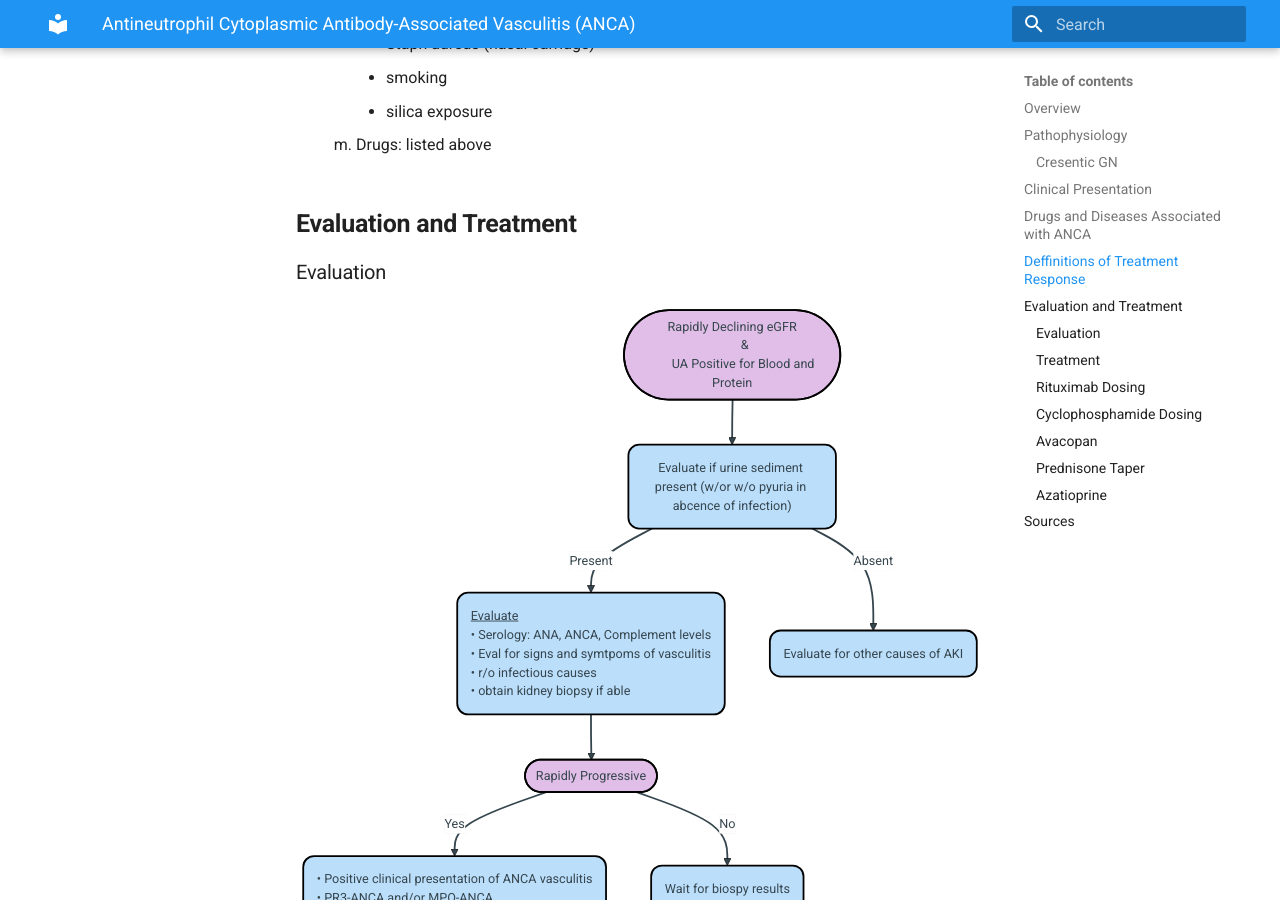
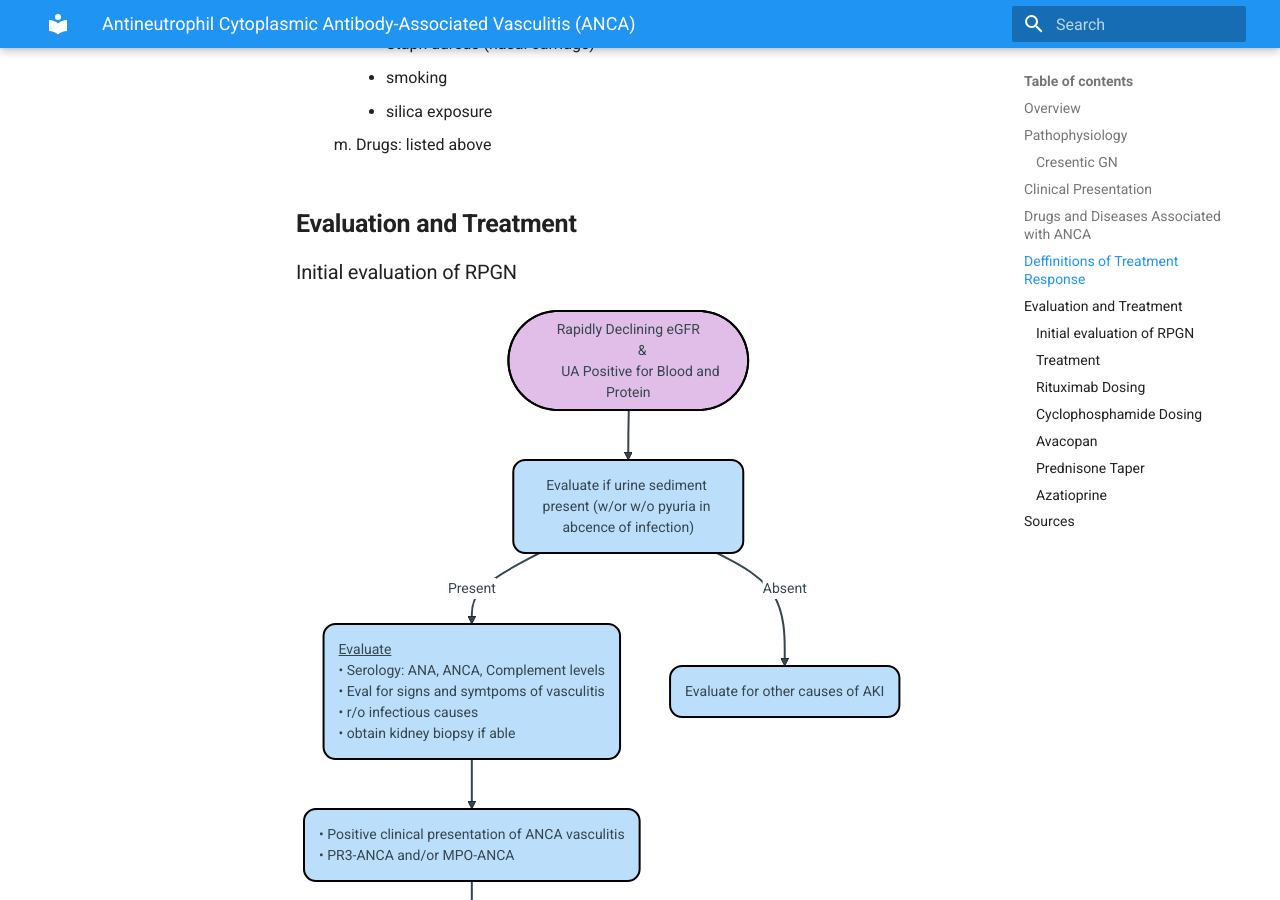
Before and after one commit to TTUNEPH2025/GN, an MkDocs documentation site: the page built from docs/ANCA.md, in a window 1280 px wide and 900 px high, scrolled down 4722 px. Built offline with MkDocs 1.6.1 and Material for MkDocs 9.7.7, drawn with Linux system fonts in a browser that asks for light colours; part of the change alters nothing that is shown.

Commit message:
Update ANCA.md

````diff
--- a/docs/ANCA.md
+++ b/docs/ANCA.md
@@ -112,13 +112,13 @@
     13. Drugs: listed above
 
 ## **Evaluation and Treatment**
-### Evaluation
+### Initial evaluation of RPGN
 ```mermaid
 ---
 config:
   theme: redux
 ---
-flowchart TD
+flowchart TB
     A(["Rapidly Declining eGFR
         &
         UA Positive for Blood and Protein"]) --> n1["Evaluate if urine sediment present (w/or w/o pyuria in abcence of infection)"]
@@ -128,29 +128,22 @@ flowchart TD
     • r/o infectious causes
     • obtain kidney biopsy if able"]
     n1 -- Absent --> n3["Evaluate for other causes of AKI"]
-    n2 --> n4(["Rapidly Progressive"])
-    n4 -- Yes --> n5["• Positive clinical presentation of ANCA vasculitis
-    • PR3-ANCA and/or MPO-ANCA"]
-    n4 -- No --> n6["Wait for biospy results"]
-    n5 --> n7["Can initiate treatment for ANCA associated disease
+    n5["• Positive clinical presentation of ANCA vasculitis
+    • PR3-ANCA and/or MPO-ANCA"] --> n7["Can initiate treatment for ANCA associated disease
     • Do not have to wait for biopsy results prior to treatment if high clinical suspicion and Rapid loss of kidney function"]
-    n6 --> n8["Treat as indicated by results from biopsy, serology, and clinical presentation"]
+    n2 --> n5
+
     n1@{ shape: rounded}
     n2@{ shape: rounded}
     n3@{ shape: rounded}
     n5@{ shape: rounded}
-    n6@{ shape: rounded}
     n7@{ shape: rounded}
-    n8@{ shape: rounded}
     style A fill:#E1BEE7,stroke:#000000
     style n1 fill:#BBDEFB,stroke:#000000
     style n2 stroke:#000000,fill:#BBDEFB,text-align:left,white-space:nowrap
     style n3 stroke:#000000,fill:#BBDEFB,text-align:left,white-space:nowrap
-    style n4 fill:#E1BEE7,stroke:#000000
     style n5 fill:#BBDEFB,stroke:#000000,text-align:left,white-space:nowrap
-    style n6 stroke:#000000,fill:#BBDEFB,text-align:left,white-space:nowrap
     style n7 fill:#BBDEFB,stroke:#000000,text-align:left
-    style n8 fill:#BBDEFB,stroke:#000000,text-align:left
 ```
 ### Treatment
 ```mermaid
````
